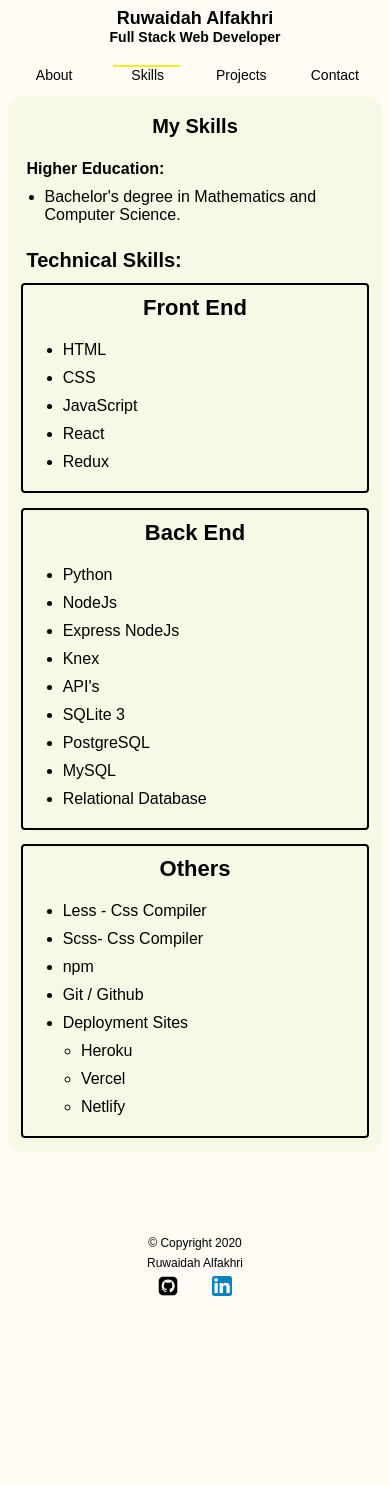
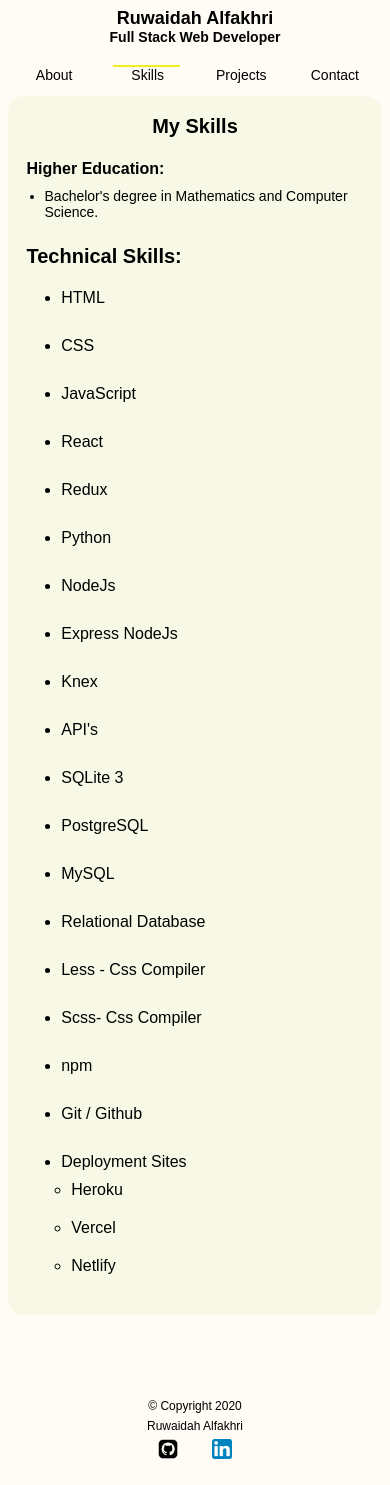
Before and after one commit to Ruwaidah/my-portfolio, a React (Create React App) app: page /skills in a window 390 px wide. Before the commit the page ends 1322 px from the top, so only its background shows below. Built offline with nearby package versions, Linux system fonts and the light colour scheme; a web font is replaced by a local one.

Commit message:
re-style the skill page

```diff
--- a/src/Components/skills/Skills.js
+++ b/src/Components/skills/Skills.js
@@ -17,19 +17,12 @@
       </div>
       <h5 className="tech-skills-h5"> Technical Skills: </h5>
       <div className="full-stack">
-        <div className="skills-box">
-          <h4>Front End</h4>
         <ul className="dev-skills">
           <li>HTML</li>
           <li>CSS</li>
           <li>JavaScript</li>
           <li>React</li>
           <li>Redux</li>
-          </ul>
-        </div>
-        <div className="skills-box">
-          <h4>Back End</h4>
-          <ul className="dev-skills">
           <li className="lambda">Python</li>
           <li className="lambda">NodeJs</li>
           <li className="lambda">Express NodeJs</li>
@@ -39,23 +32,20 @@
           <li className="lambda">PostgreSQL</li>
           <li className="lambda">MySQL</li>
           <li className="lambda">Relational Database</li>
-          </ul>
-        </div>
-        <div className="skills-box">
-          <h4>Others</h4>
-          <ul className="dev-skills">
           <li>Less - Css Compiler</li>
           <li>Scss- Css Compiler</li>
           <li>npm</li>
           <li>Git / Github</li>
-            <li> Deployment Sites</li>
-            <ul className="dev-skills">
+          <li className="deployment">
+            {" "}
+            Deployment Sites
+            <ul>
               <li className="lambda">Heroku</li>
               <li className="lambda">Vercel</li>
               <li className="lambda">Netlify</li>
             </ul>
+          </li>
         </ul>
-        </div>
       </div>
     </div>
   );
--- a/src/Components/skills/skills.css
+++ b/src/Components/skills/skills.css
@@ -64,7 +64,7 @@
   justify-content: space-around;
 }
 
-.full-stack .skills-box {
+/* .full-stack .skills-box {
   border: rgb(0, 0, 0) 2px solid;
   width: 40%;
   display: flex;
@@ -73,27 +73,39 @@
   padding: 24px;
   border-radius: 4px;
   margin-bottom: 4%;
-}
+} */
 
-.skills-box h4 {
+/* .skills-box h4 {
   width: 100%;
   padding-bottom: 20px;
   background: #f8f8e6;
   font-size: 2.2rem;
   text-align: center;
+} */
+
+.skills-com .full-stack .dev-skills {
+  /* margin-left: 6%; */
+  display: flex;
+  background: #f8f8e6;
+  flex-wrap: wrap;
+  width: 100%;
 }
 
-.dev-skills {
-  margin-left: 6%;
-  display: flex;
+.dev-skills .deployment {
   background: #f8f8e6;
-  flex-direction: column;
+  width: 100%;
+}
+
+.deployment ul {
+  background: #f8f8e6;
 }
 
 .dev-skills li {
   background: #f8f8e6;
-  margin: 0;
+  margin: 10px;
+  width: 30%;
   text-align: start;
+
   /* font-size: 1.8rem; */
 }
 
@@ -114,14 +126,6 @@
     justify-content: space-evenly;
   }
 
-  .full-stack .skills-box {
-    display: flex;
-    flex-direction: row;
-    width: 80%;
-    flex-wrap: wrap;
-    padding: 10px;
-  }
-
   .dev-skills {
     width: 100%;
     display: flex;
@@ -130,7 +134,11 @@
     justify-content: space-between;
   }
 
-  .full-stack .skills-box .dev-skills li {
+  .skills-com .full-stack .dev-skills {
+    width: 80%;
+  }
+
+  .full-stack .dev-skills li {
     margin-left: 10px;
     width: 42%;
     font-size: 1.6rem;
@@ -149,6 +157,10 @@
     font-size: 1.6rem;
     padding-bottom: 10px;
   }
+
+  .higher-ed .graduate {
+    font-size: 14px;
+  }
   .higher-ed ul li {
     font-size: 1.6rem;
   }
@@ -156,7 +168,7 @@
     width: 90%;
   }
 
-  .full-stack .skills-box .dev-skills li {
+  .full-stack .dev-skills li {
     width: 100%;
   }
 }
```
Lines whose indentation alone changed are shown as unchanged.
